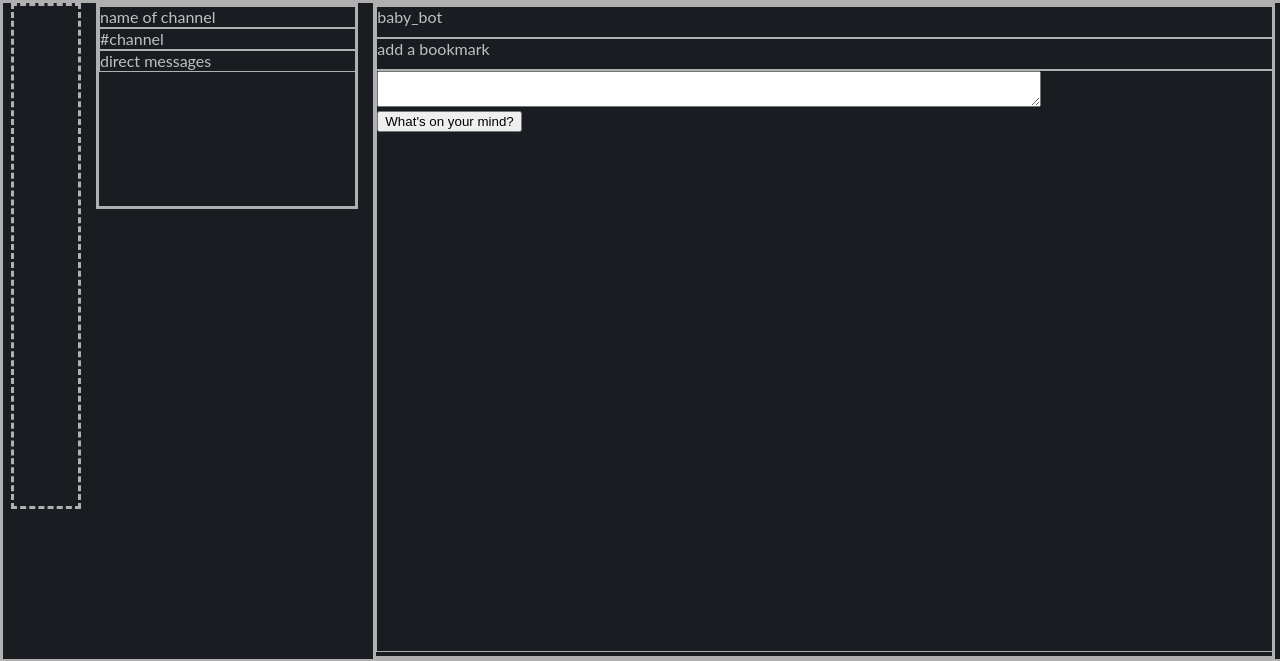
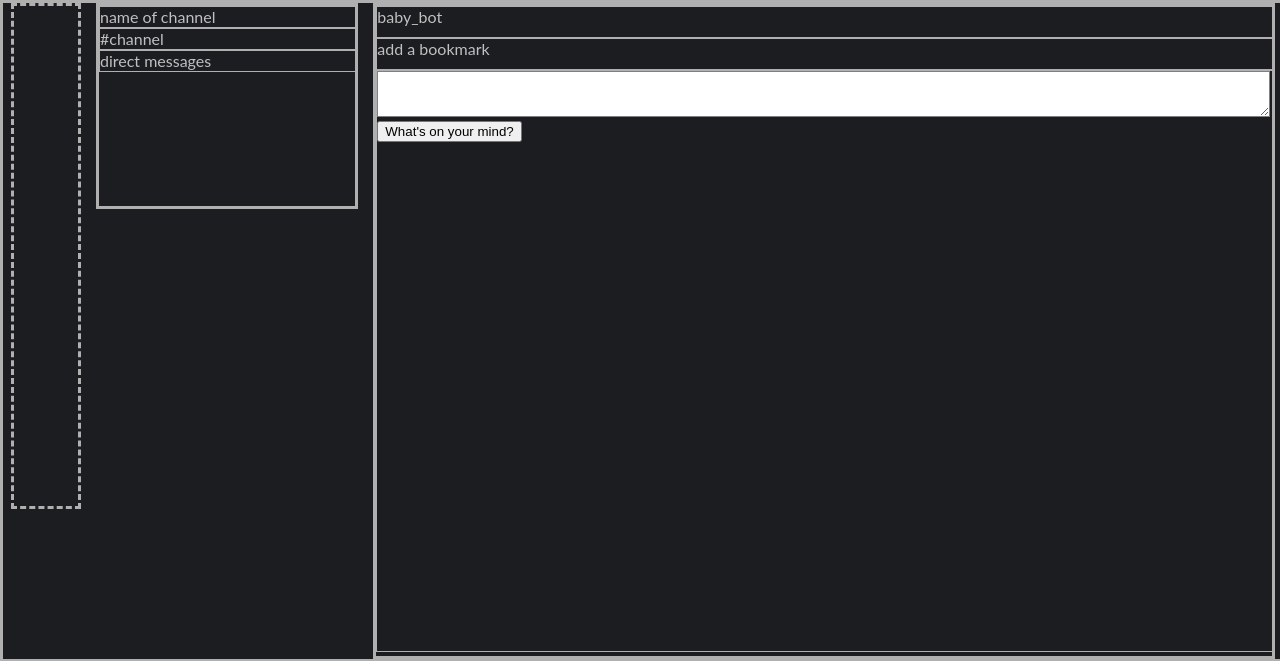
Before and after one commit to msibala/junglebook_project, a Django app: page /subchannels in a window 1280 px wide. Shown: the top 661 px of the page. Run offline with Django 3.2, Linux system fonts and the light colour scheme.

Commit message:
input css updates

```diff
--- a/apps/jungle_app/static/jungle_app/css/subchannels.css
+++ b/apps/jungle_app/static/jungle_app/css/subchannels.css
@@ -10,7 +10,7 @@
         display: flex;
         color:silver;
         font-family: lato, sans-serif;
-        background-color:rgb(25,29,33);
+        background-color: rgb(27,29,33);
         /* background-color:rgb(242,237,231); */
         border: 3px solid rgb(176,176,177);
     }
@@ -62,4 +62,9 @@
         width: 100%;
         border: 1px solid rgb(176,176,177)
     }
+    #messagebox{
+        border: 1px solid grey;
+        width: 99%;
+        height: 40px;
+    }
 }
```
